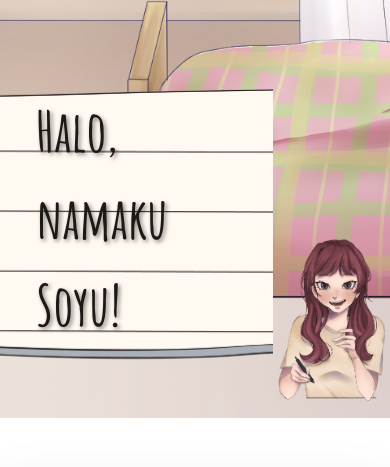
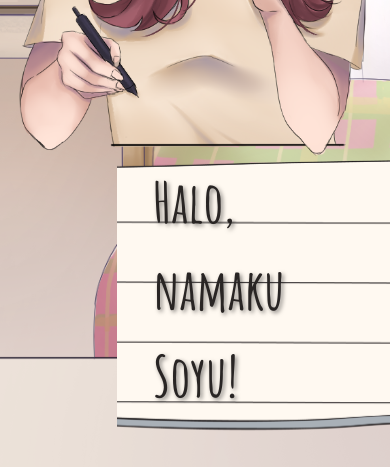
Before and after one commit to rafidaaziz23/soyuwanmi-portofolio, a Next.js app: page / in a window 390 px wide. Shown: the part 1320-1787 px from the top of the page. Built offline with nearby package versions, Linux system fonts and the light colour scheme.

Commit message:
minor adjustment

```diff
--- a/src/components/typingtext.tsx
+++ b/src/components/typingtext.tsx
@@ -18,10 +18,10 @@ export default function TypewriterDialog({
   const [isTyping, setIsTyping] = useState(true);
 
   useEffect(() => {
+    const fullText = texts[currentIndex];
+    setDisplayedText(fullText.charAt(0));
+    setIsTyping(true);
     let i = 0;
-    const fullText = texts[currentIndex];
-    setDisplayedText("");
-    setIsTyping(true);
 
     const interval = setInterval(() => {
       setDisplayedText((prev) => prev + fullText.charAt(i));
@@ -49,7 +49,7 @@ export default function TypewriterDialog({
   return (
     <div
       onClick={handleClick}
-      className="cursor-pointer text-stone-900 p-4 rounded-xl w-full max-w-xl mx-auto min-h-[100px] flex justify-start items-center"
+      className="cursor-pointer text-stone-800 p-4 rounded-xl w-full max-w-xl mx-auto min-h-[100px] flex justify-start items-center"
     >
       <p className="text-lg typingtext">{displayedText}</p>
     </div>
--- a/src/pages/index.tsx
+++ b/src/pages/index.tsx
@@ -37,7 +37,7 @@ export default function Home() {
       {/* DIALOG */}
       <section
         ref={sectionRef}
-        className="w-full min-h-screen rounded-t-[50px] flex items-end justify-center sticky top-0 z-20 dialog mt-[50px]"
+        className="w-full min-h-screen rounded-t-[50px] flex items-end justify-center flex-col-reverse sm:flex-col-reverse md:flex-row  sticky top-0 z-20 dialog mt-[50px]"
       >
         <div
           className="w-[70vw] min-h-[25vh] mb-[50px] flex dialog-box items-center  transition-transform duration-300"
@@ -47,10 +47,9 @@ export default function Home() {
         >
           <TypewriterDialog
             texts={[
-              " Halo, namaku Soyu!",
-              " Ini adalah Portofolioku.",
-              " Ayo kita mulai petualangan!",
-              " Aku Ingin Mualaf",
+              "Halo, namaku Soyu!",
+              "Ini adalah Portofolioku.",
+              "Ayo kita mulai petualangan!",
             ]}
             typingSpeed={40}
             onComplete={() => console.log("Dialog selesai!")}
--- a/src/styles/globals.css
+++ b/src/styles/globals.css
@@ -20,11 +20,11 @@
   }
 }
 
+*/
+
 body {
-  background: var(--background);
-  color: var(--foreground);
-  font-family: Arial, Helvetica, sans-serif;
-} */
+  cursor: url("../../public/cursor.png"), auto;
+}
 
 .hero-h2 {
   font-family: "Amatic SC", cursive;
```
Also changed, not shown: public/cursor.png (added).
